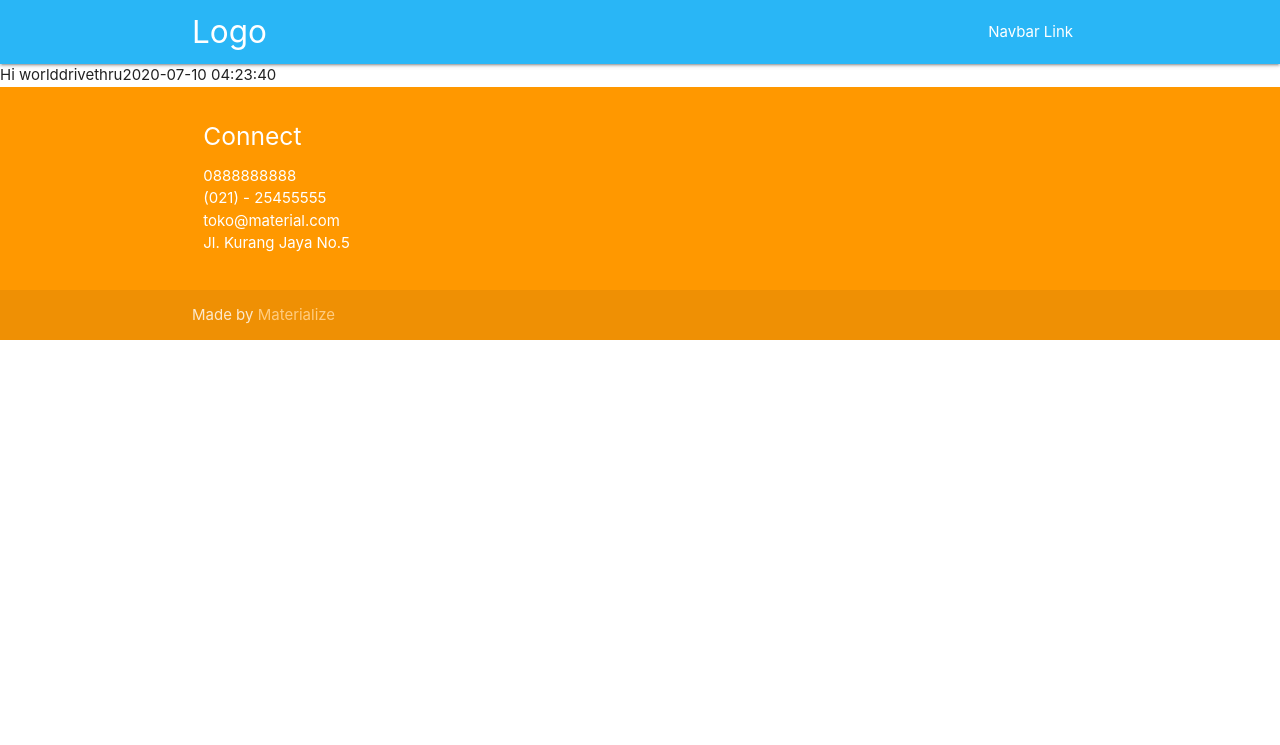
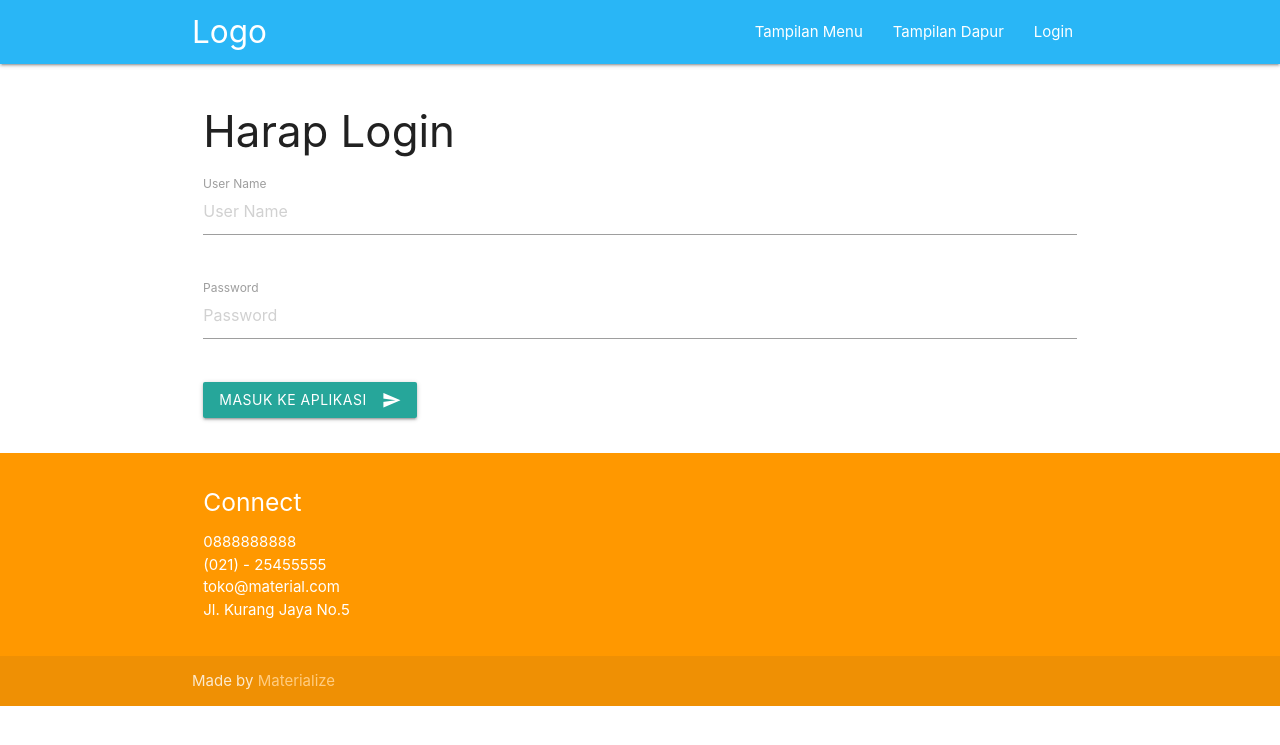
Before and after one commit to nothing628/drivethru, a PHP site: page / in a window 1280 px wide. Shown: the top 745 px of the page. Run offline with PHP 8.4, Linux system fonts and the light colour scheme.

Commit message:
create login form

```diff
--- a/index.php
+++ b/index.php
@@ -2,12 +2,33 @@
 
 require_once('connection.php');
 
-ob_start();
 include('views/header.php');
-echo "Hi world";
-echo $MYSQL_USER;
-echo $_SESSION['start_time']->format('Y-m-d H:i:s');
+?>
+<div class="container">
+    <div class="section">
+        <div class="row">
+            <div class="col s12 l12">
+                <h3>Harap Login</h3>
+                <div class="row">
+                    <div class="input-field col s12">
+                        <input placeholder="User Name" id="first_name" type="text" class="validate">
+                        <label for="first_name">User Name</label>
+                    </div>
+                </div>
+                <div class="row">
+                    <div class="input-field col s12">
+                        <input placeholder="Password" id="password" type="password" class="validate">
+                        <label for="password">Password</label>
+                    </div>
+                </div>
+
+                <button class="btn waves-effect waves-light" type="submit" name="action">Masuk ke Aplikasi
+                    <i class="material-icons right">send</i>
+                </button>
+            </div>
+        </div>
+    </div>
+</div>
+
+<?php
 include('views/footer.php');
-$result = ob_get_clean();
-
-echo $result;
--- a/views/navbar.php
+++ b/views/navbar.php
@@ -1,11 +1,15 @@
 <nav class="light-blue lighten-1" role="navigation">
     <div class="nav-wrapper container"><a id="logo-container" href="#" class="brand-logo">Logo</a>
         <ul class="right hide-on-med-and-down">
-            <li><a href="#">Navbar Link</a></li>
+            <li><a href="#">Tampilan Menu</a></li>
+            <li><a href="#">Tampilan Dapur</a></li>
+            <li><a href="#">Login</a></li>
         </ul>
 
         <ul id="nav-mobile" class="sidenav">
-            <li><a href="#">Navbar Link</a></li>
+            <li><a href="#">Tampilan Menu</a></li>
+            <li><a href="#">Tampilan Dapur</a></li>
+            <li><a href="#">Login</a></li>
         </ul>
         <a href="#" data-target="nav-mobile" class="sidenav-trigger"><i class="material-icons">menu</i></a>
     </div>
```
